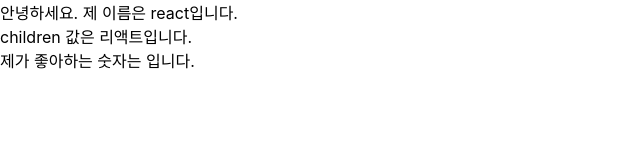
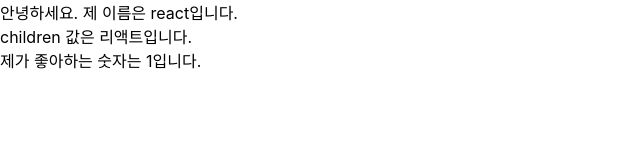
Before and after one commit to KyungOhKim/learning-react, a React (Create React App) app: page / in a window 1280 px wide. Shown: the top 160 px of the page, without its empty margins (0-640 px from the left). Built offline with nearby package versions, Linux system fonts and the light colour scheme.

Commit message:
3.3.6.1-2 isRequired를 사용하여 필수 propTypes 설정

```diff
--- a/src/App.js
+++ b/src/App.js
@@ -2,7 +2,11 @@ import React from "react";
 import MyComponent from "./MyComponent";
 
 const App = () => {
-  return <MyComponent name="react">리액트</MyComponent>;
+  return (
+    <MyComponent name="react" favoriteNumber={1}>
+      리액트
+    </MyComponent>
+  );
 };
 
 export default App;
```
